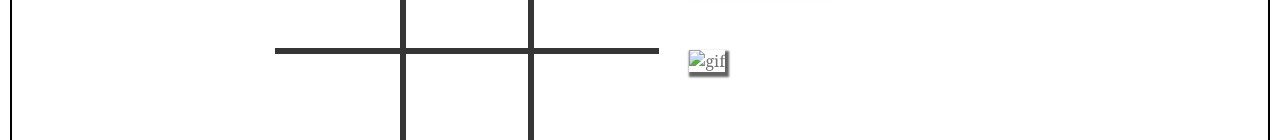
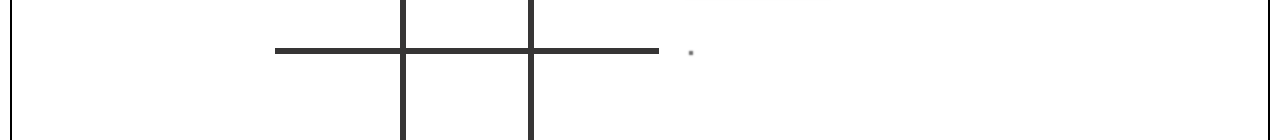
Before and after one commit to ManyaGarg20/tic-tac-toe, a plain HTML site: page index.html in a window 1280 px wide. Shown: the part 323-463 px from the top of the page. Drawn offline with Linux system fonts and the light colour scheme; the site is published under a folder, as on GitHub Pages, so addresses that start at the root find nothing.

Commit message:
Update index.html

```diff
--- a/index.html
+++ b/index.html
@@ -64,7 +64,7 @@
 
             </div>
             <div class="imgbox">
-                <img src="/excited_gif.gif" alt="gif">
+                <img src="excited_gif.gif" alt="gif">
             </div>
         </div>
     </div>
```
